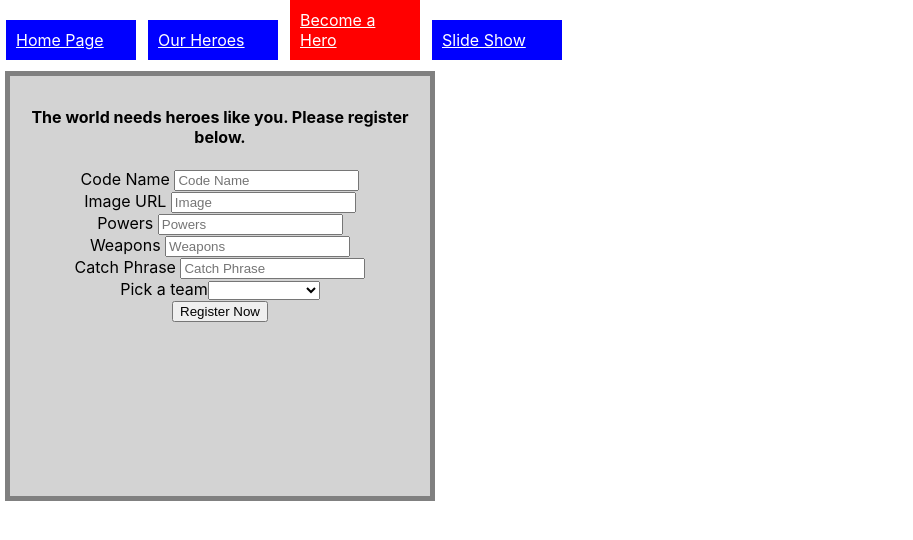
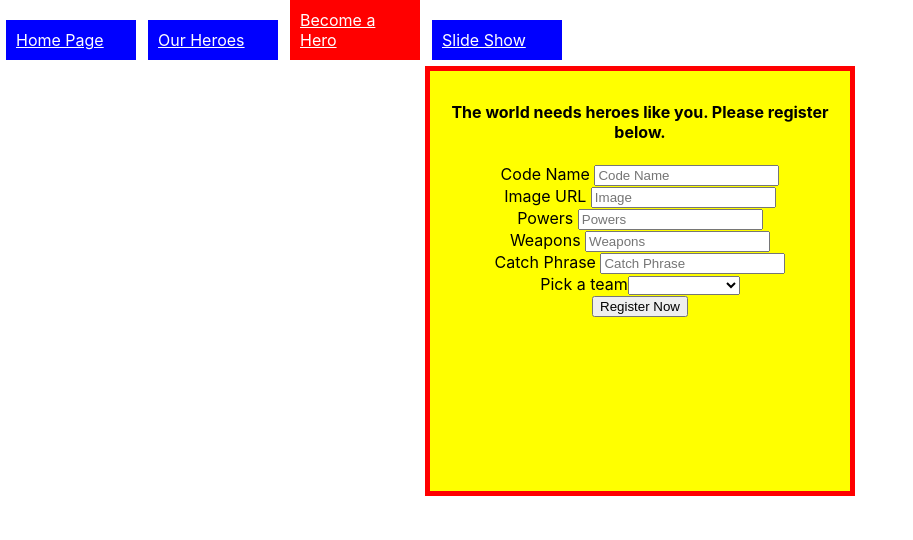
Before and after one commit to chukwuma1976/age-of-heroes, a React (Create React App) app: page /addhero in a window 1280 px wide. Shown: the top 540 px of the page, without its empty margins (0-913 px from the left). Built offline with nearby package versions, Linux system fonts and the light colour scheme.

Commit message:
centered registration form, got rid of another error message

```diff
--- a/src/components/AddHero.js
+++ b/src/components/AddHero.js
@@ -27,6 +27,9 @@ function AddHero ({heroesList, setHeroesList}){
             .then(hero=>setHeroesList([...heroesList, hero]))
         console.log(heroesList)
     }
+    const justiceLeagueSymbol = ""
+    const avengersSymbol = ""
+    const xmenSymbol = ""
 
     return (
         <div className="registration">
@@ -87,6 +90,7 @@ function AddHero ({heroesList, setHeroesList}){
                 <br/>
                 <button type="submit">Register Now</button>
             </form>
+            <div></div>
         </div>
     )
 }
--- a/src/components/HeroProfile.js
+++ b/src/components/HeroProfile.js
@@ -6,7 +6,7 @@ function HeroProfile({hero}){
     return (
         <div className={display? "profile-display": "profile"} onClick={()=>setDisplay(!display)}>
             <h3>{hero.name}</h3>
-            <img src={hero.image} alt={hero.name} class="profile-image"/>
+            <img src={hero.image} alt={hero.name} className="profile-image"/>
             <p>{display? "Hide information" : "Learn more about this hero"}</p>
             {!display? null : (
                 <ul>
--- a/src/index.css
+++ b/src/index.css
@@ -41,10 +41,11 @@ code {
   text-align: center;
   width: 400px;
   height: 400px;
-  border: 5px solid gray;
+  border: 5px solid red;
   padding: 10px;
-  margin: 5px;
-  background: lightgray;
+  margin-left: auto;
+  margin-right: auto;
+  background: yellow;
 }
 
 .slide {
```
